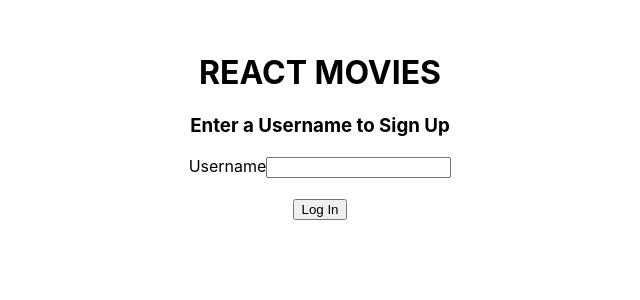
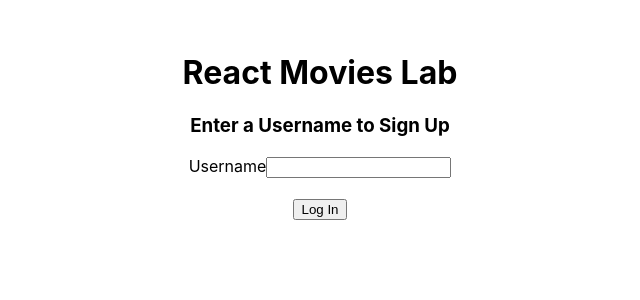
Before and after one commit to shaneyoung91/react-movies, a React app: page / in a window 1280 px wide. Shown: the top 300 px of the page, without its empty margins (320-960 px from the left). Built offline with nearby package versions, Linux system fonts and the light colour scheme; the HTML template or start-up script is replaced by a standard one.

Commit message:
Refactor CSS

```diff
--- a/src/components/MovieCard/MovieCard.css
+++ b/src/components/MovieCard/MovieCard.css
@@ -16,7 +16,7 @@
 }
 
 .MovieCardContent {
-    background-color: rgba(0, 0, 0, 0.6); /* Semi-transparent black background */
+    background-color: rgba(0, 0, 0, 0.886); /* Semi-transparent black background */
     padding: 10px;
     width: 100%;
     box-sizing: border-box;
--- a/src/components/NavBar/NavBar.jsx
+++ b/src/components/NavBar/NavBar.jsx
@@ -6,12 +6,13 @@ export default function NavBar({user}) {
 
     return (
         <>
+            <h3>Welcome {user}!</h3>
             <nav>
                 <Link to="/">Movies List</Link>
                 &nbsp; | &nbsp;
                 <Link to="/actors">Actor List</Link>
             </nav>
-            <h3>Welcome {user}!</h3>
+            <br></br>
         </>
     )
 }
--- a/src/pages/App/App.jsx
+++ b/src/pages/App/App.jsx
@@ -19,7 +19,7 @@ export default function App() {
 
   return (
     <main>
-      <h1>REACT MOVIES</h1>
+      <h1>React Movies Lab</h1>
       { user ?
         <>
           <NavBar user={user}/>
```
